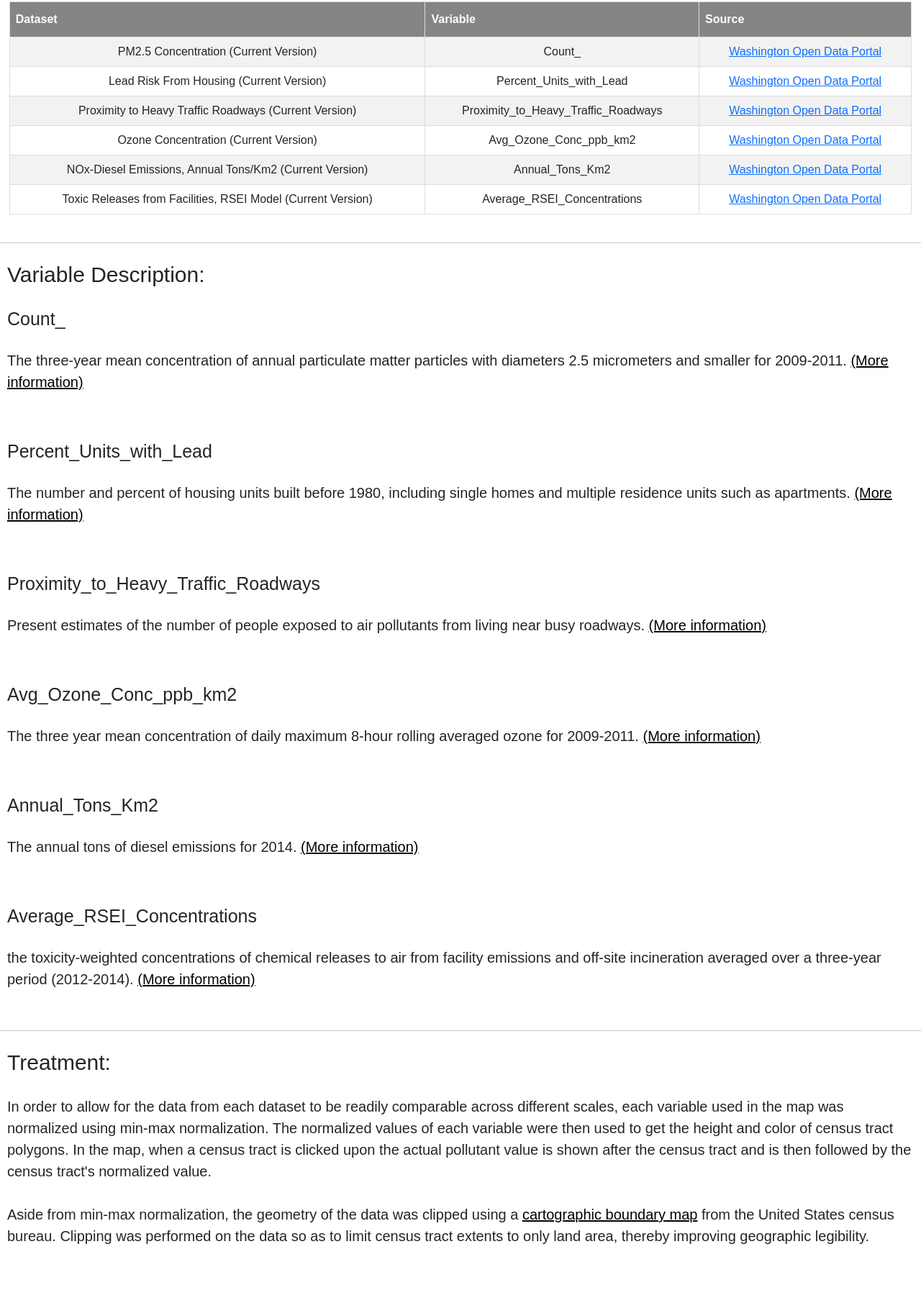
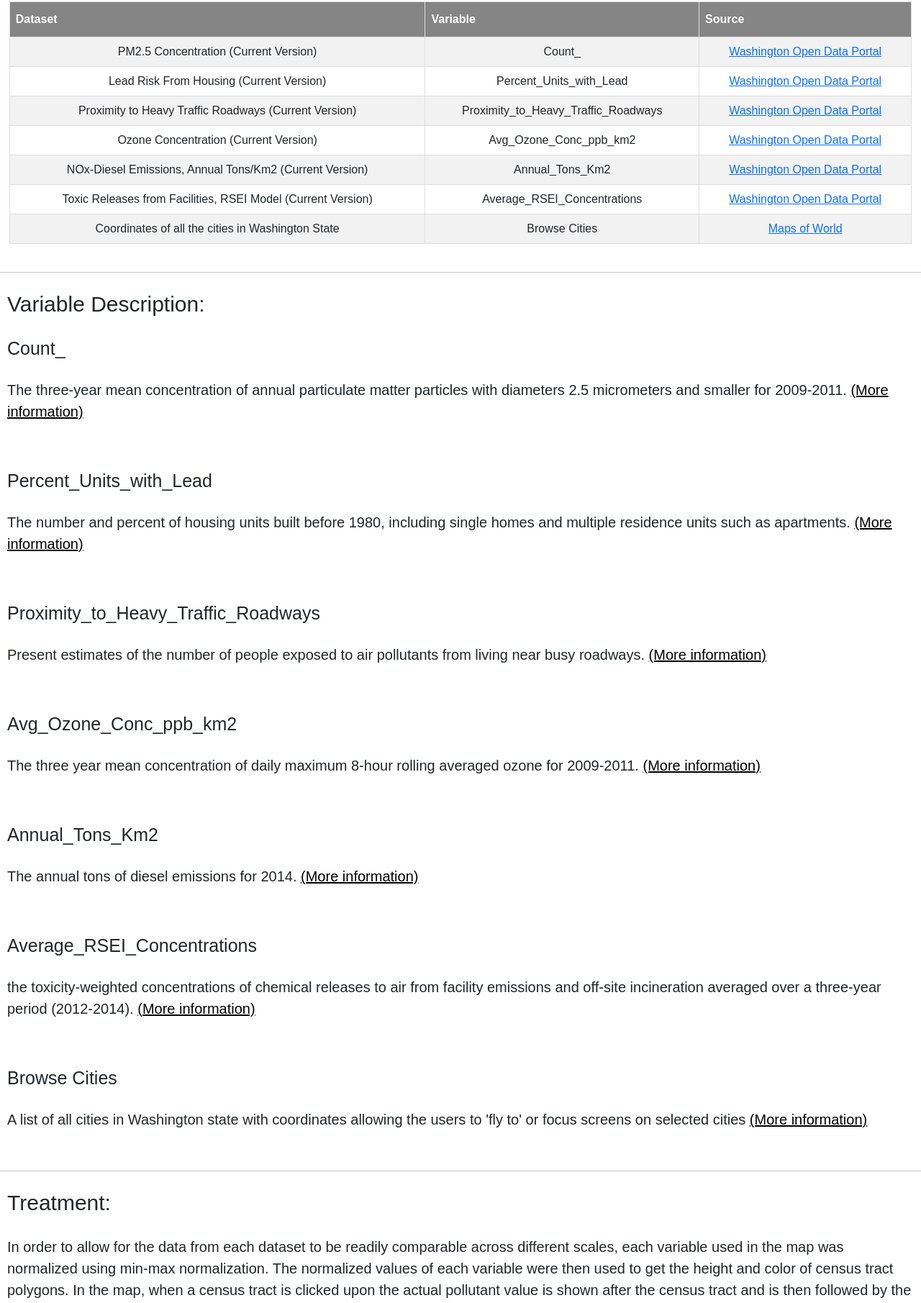
Before and after one commit to CalvinUW/Washington_pollutant_map, a plain HTML site: page data_info.html in a window 1280 px wide. Shown: the part 343-2154 px from the top of the page at 72% size. Before the commit the page ends 2102 px from the top, so only its background shows below. Drawn offline with nearby package versions, Linux system fonts and the light colour scheme.

Commit message:
Update data_info.html

```diff
--- a/data_info.html
+++ b/data_info.html
@@ -98,6 +98,17 @@
                     Open
                     Data Portal</a></td>
         </tr>
+        <tr>
+            <td>Coordinates of all the cities in Washington State
+            </td>
+            <td>Browse Cities</td>
+            <td><a
+                    href="https://www.mapsofworld.com/usa/states/washington/lat-long.html">Maps of World
+            </a></td>
+        </tr>
+
+
+
     </table>
     <br>
     <hr>
@@ -155,6 +166,15 @@
         <br>
     </p>
 
+    <h4 style="font-size: 25px; font-family: 'Source', sans-serif;"> Browse Cities</h4>
+    <p style="font-size: 20px; font-family: 'Source', sans-serif;">A list of all cities in Washington state with coordinates
+        allowing the users to 'fly to' or focus screens on selected cities
+        <a href="https://www.mapsofworld.com/usa/states/washington/lat-long.html" style="color:black">(More
+            information)</a>
+        <br>
+        <br>
+    </p>
+
 
     <hr>
 
```
